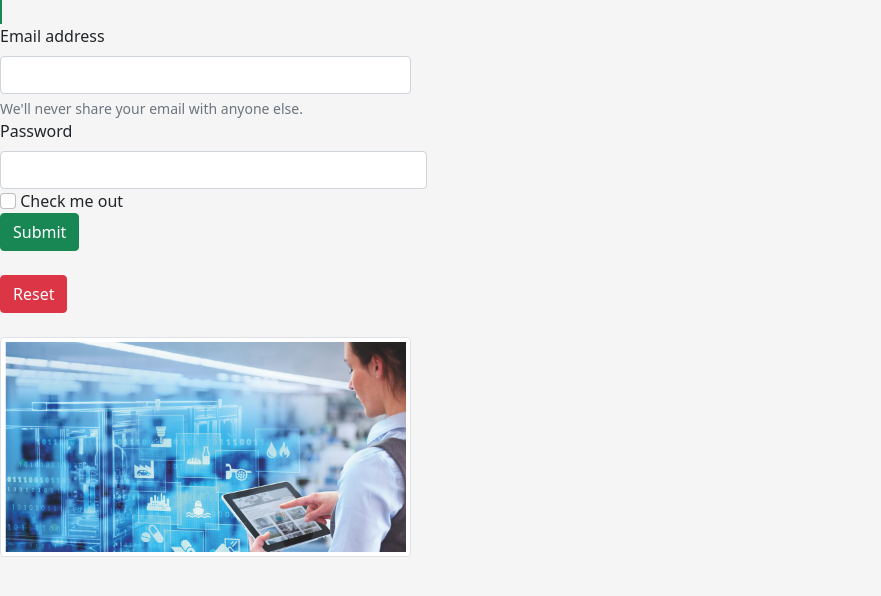
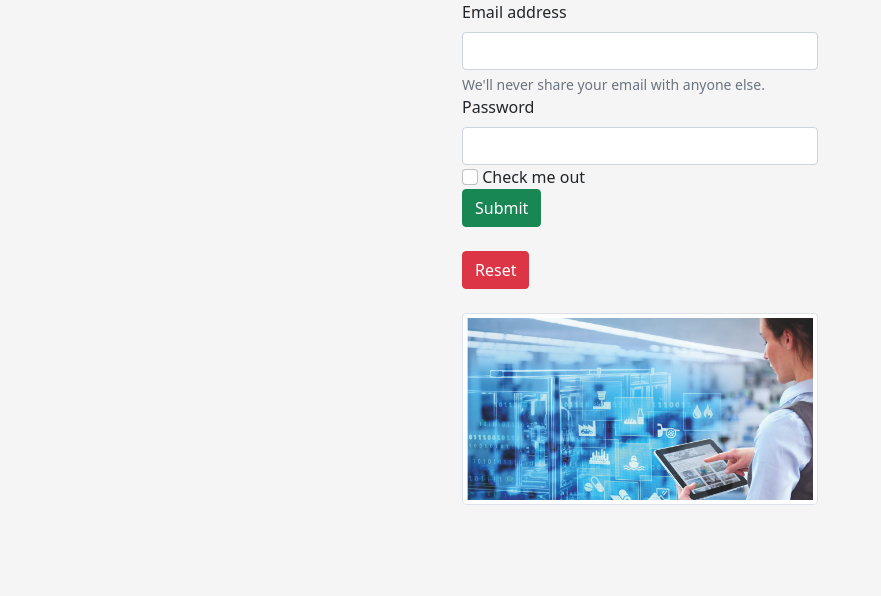
Before and after one commit to sauravsingh2002/sauravlive.github.io, a plain HTML site: page contact.html in a window 1280 px wide. Shown: the whole page, without its empty margins (0-881 px from the left). Drawn offline with nearby package versions, Linux system fonts and the light colour scheme.

```diff
--- a/contact.html
+++ b/contact.html
@@ -10,43 +10,55 @@
     <link href="https://cdn.jsdelivr.net/npm/bootstrap@5.0.2/dist/css/bootstrap.min.css" rel="stylesheet">
     <script src="https://cdn.jsdelivr.net/npm/bootstrap@5.0.2/dist/js/bootstrap.bundle.min.js"></script>
 </head>
+
 <body style="background-color: whitesmoke;"></body>
 
 <form>
-    <div class="container"></div> <span class="border border-success"></span>
-        <div class="row " >
-            <div class="col-md-4 " >
-
-
+    <div class="container">
+    <div class="row " style="
+            display: flex;
+            flex-flow: row wrap;
+            justify-content: center;">
+        <div class="col-md-4 ">
             <label for="exampleInputEmail1" class="form-label">Email address</label>
             <input type="email" class="form-control" id="exampleInputEmail1" aria-describedby="emailHelp">
             <div id="emailHelp" class="form-text">We'll never share your email with anyone else.</div>
-
         </div>
     </div>
 
+
+    <div class="row" style="display: flex; flex-flow: row wrap; justify-content: center;">
 
         <div class="col-md-4">
             <label for="exampleInputPassword1" class="form-label">Password</label>
             <input type="password" class="form-control" id="exampleInputPassword1">
         </div>
+    </div>
 
-
+<div class="row" style="display: flex; flex-flow: row wrap; justify-content: center;">
         <div class="col-md-4">
             <input type="checkbox" class="form-check-input" id="exampleCheck1">
             <label class="form-check-label" for="exampleCheck1">Check me out</label>
         </div>
+    </div>
 
-
-        <button type="submit" class="btn btn-success">Submit</button><br></br></div>
-        <input class="btn btn-danger" type="reset" value="Reset"><br></br></div>
+    <div class="row" style="display: flex; flex-flow: row wrap; justify-content: center;">
+        <div class="col-md-4">
+        <button type="submit" class="btn btn-success">Submit</button><br></br>
+    </div>
+    </div>
+    <div class="row" style="display: flex; flex-flow: row wrap; justify-content: center;">
+        <div class="col-md-4">
+    <input class="btn btn-danger" type="reset" value="Reset"><br></br></div></div>
 
 </form>
 
-    <div class="row">
+<div class="row" style="display: flex; flex-flow: row wrap; justify-content: center;">
     <div class="col-md-4">
         <img src="it.jpg" class="img-thumbnail" alt="...">
-    </div></div></div>
+    </div>
+</div>
+</div>
 
 
 </html>
```
Also changed, not shown: about.html (+2 -2 lines), index.html (+12 -7 lines). Lines whose indentation alone changed are shown as unchanged.
